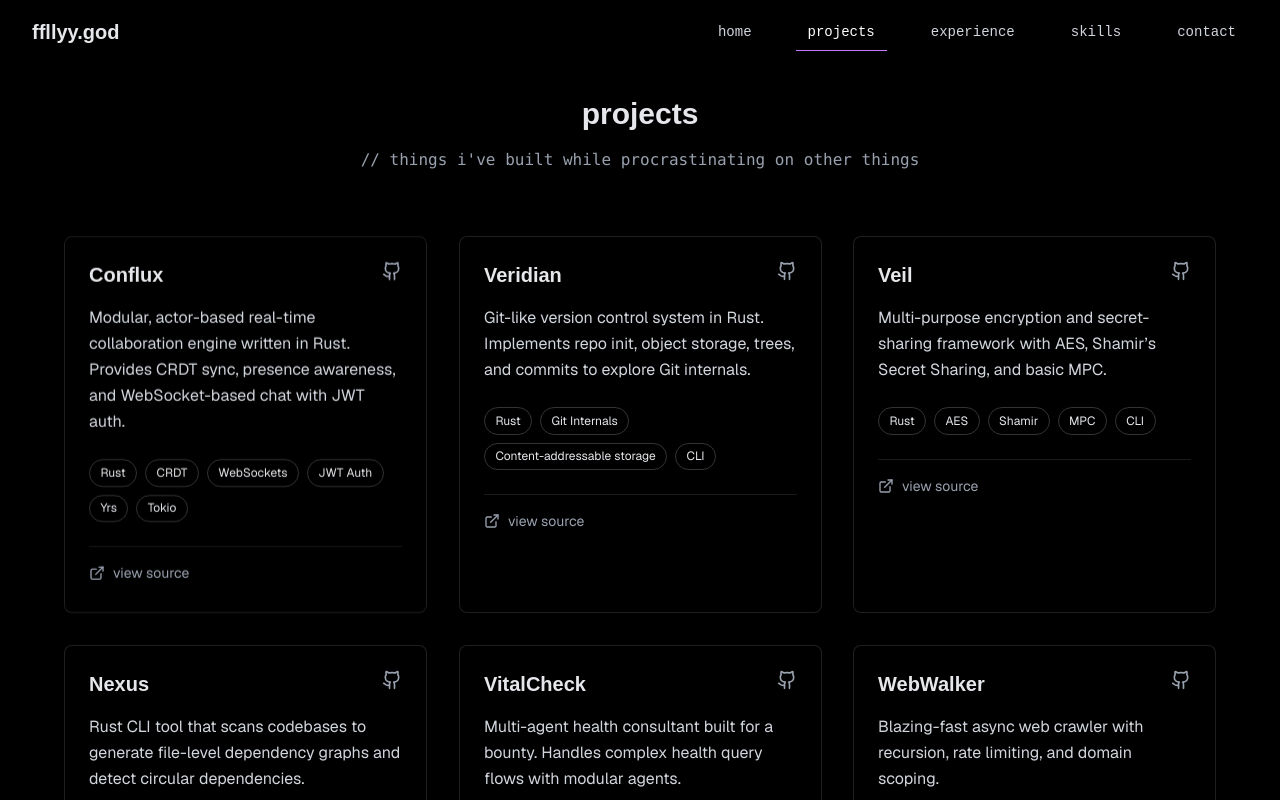
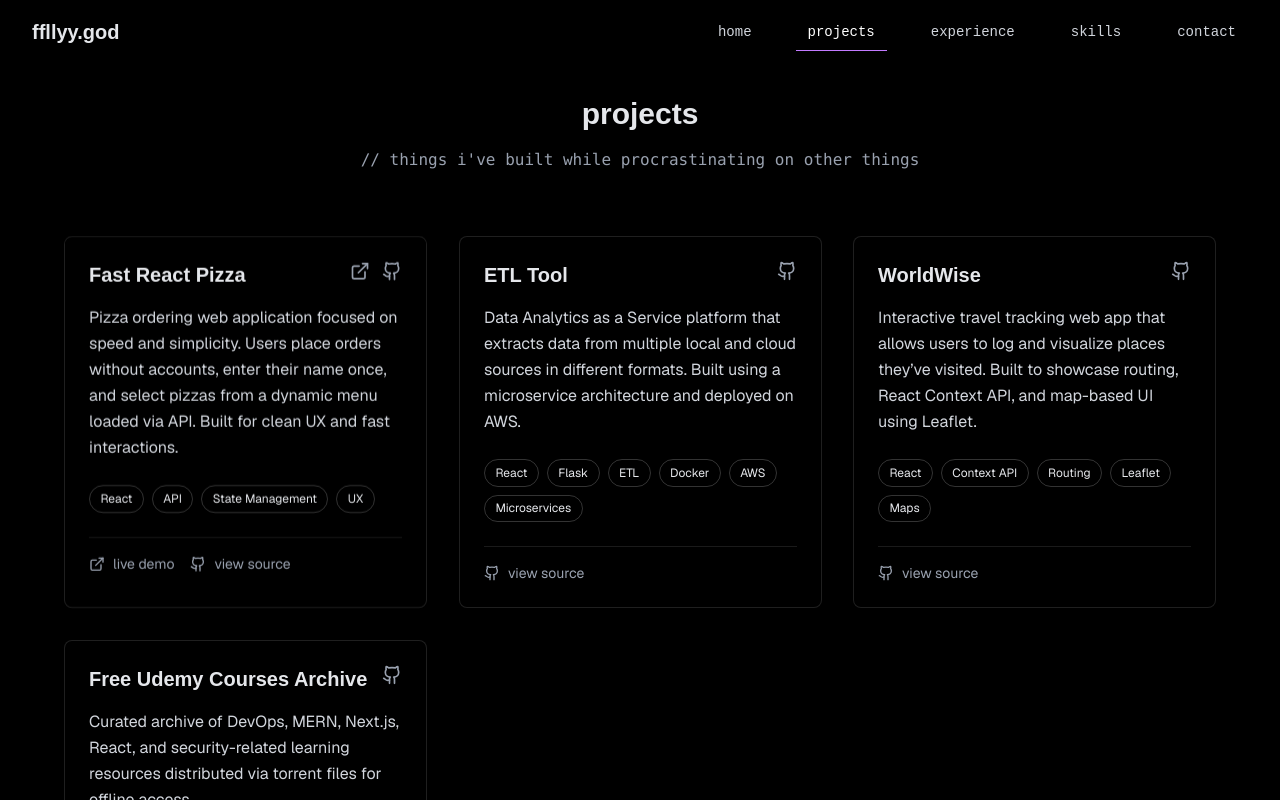
Before and after one commit to ffllyygod/next-port, a Next.js app: page /projects in a window 1280 px wide. Shown: the top 800 px of the page. Built offline with nearby package versions, Linux system fonts and the light colour scheme; a web font is replaced by a local one.

Commit message:
added projects

```diff
--- a/app/_components/projects/project-card.tsx
+++ b/app/_components/projects/project-card.tsx
@@ -21,15 +21,29 @@ export default function ProjectCard({
           {project.title}
         </h3>
 
+        <div className="flex items-center gap-3">
+          {project.live && (
+            <a
+              href={project.live}
+              target="_blank"
+              rel="noopener noreferrer"
+              className="project-icon text-gray-400 hover:text-purple-400 transition-colors duration-300"
+              aria-label={`${project.title} Live Demo`}
+            >
+              <ExternalLink size={20} />
+            </a>
+          )}
+
           <a
             href={project.github}
             target="_blank"
             rel="noopener noreferrer"
-          className="project-icon text-gray-400 transition-colors duration-300"
+            className="project-icon text-gray-400 hover:text-purple-400 transition-colors duration-300"
             aria-label={`${project.title} GitHub`}
           >
             <Github size={20} />
           </a>
+        </div>
       </div>
 
       {/* Description */}
@@ -50,17 +64,26 @@ export default function ProjectCard({
       </div>
 
       {/* Footer */}
-      <div className="pt-4 border-t border-white/10">
+      <div className="pt-4 border-t border-white/10 flex items-center gap-4">
+        {project.live && (
+          <a
+            href={project.live}
+            target="_blank"
+            rel="noopener noreferrer"
+            className="inline-flex items-center gap-2 text-sm text-gray-400 hover:text-purple-400 transition-colors duration-300"
+          >
+            <ExternalLink size={16} />
+            <span>live demo</span>
+          </a>
+        )}
+
         <a
           href={project.github}
           target="_blank"
           rel="noopener noreferrer"
-          className="inline-flex items-center gap-2 text-sm text-gray-400 hover:text-white transition-colors duration-300"
+          className="inline-flex items-center gap-2 text-sm text-gray-400 hover:text-purple-400 transition-colors duration-300"
         >
-          <ExternalLink
-            size={16}
-            className="project-link-icon transition-transform duration-300"
-          />
+          <Github size={16} />
           <span>view source</span>
         </a>
       </div>
--- a/app/_components/projects/projects.data.ts
+++ b/app/_components/projects/projects.data.ts
@@ -4,63 +4,37 @@ export interface Project {
   description: string;
   tags: string[];
   github: string;
+  live?: string;
 }
 
 export const projects: Project[] = [
   {
-    title: "Conflux",
+    title: "Fast React Pizza",
     description:
-      "Modular, actor-based real-time collaboration engine written in Rust. Provides CRDT sync, presence awareness, and WebSocket-based chat with JWT auth.",
-    tags: ["Rust", "CRDT", "WebSockets", "JWT Auth", "Yrs", "Tokio"],
-    github: "https://github.com/Kayleexx/conflux",
+      "Pizza ordering web application focused on speed and simplicity. Users place orders without accounts, enter their name once, and select pizzas from a dynamic menu loaded via API. Built for clean UX and fast interactions.",
+    tags: ["React", "API", "State Management", "UX"],
+    github: "https://github.com/ffllyygod/Fast-React-Pizza-Co.",
+    live: "https://ffllyy-pizza.netlify.app/",
   },
   {
-    title: "Veridian",
+    title: "ETL Tool",
     description:
-      "Git-like version control system in Rust. Implements repo init, object storage, trees, and commits to explore Git internals.",
-    tags: ["Rust", "Git Internals", "Content-addressable storage", "CLI"],
-    github: "https://github.com/Kayleexx/veridian",
+      "Data Analytics as a Service platform that extracts data from multiple local and cloud sources in different formats. Built using a microservice architecture and deployed on AWS.",
+    tags: ["React", "Flask", "ETL", "Docker", "AWS", "Microservices"],
+    github: "https://github.com/ffllyygod/ETL_Tool",
   },
   {
-    title: "Veil",
+    title: "WorldWise",
     description:
-      "Multi-purpose encryption and secret-sharing framework with AES, Shamir’s Secret Sharing, and basic MPC.",
-    tags: ["Rust", "AES", "Shamir", "MPC", "CLI"],
-    github: "https://github.com/Kayleexx/veil",
+      "Interactive travel tracking web app that allows users to log and visualize places they’ve visited. Built to showcase routing, React Context API, and map-based UI using Leaflet.",
+    tags: ["React", "Context API", "Routing", "Leaflet", "Maps"],
+    github: "https://github.com/ffllyygod/World-Wise",
   },
   {
-    title: "Nexus",
+    title: "Free Udemy Courses Archive",
     description:
-      "Rust CLI tool that scans codebases to generate file-level dependency graphs and detect circular dependencies.",
-    tags: ["Rust", "Clap", "Graph analysis", "petgraph"],
-    github: "https://github.com/Kayleexx/Nexus",
-  },
-  {
-    title: "VitalCheck",
-    description:
-      "Multi-agent health consultant built for a bounty. Handles complex health query flows with modular agents.",
-    tags: ["Python", "dataclasses", "logging", "CLI"],
-    github: "https://github.com/Kayleexx/VitalCheck",
-  },
-  {
-    title: "WebWalker",
-    description:
-      "Blazing-fast async web crawler with recursion, rate limiting, and domain scoping.",
-    tags: ["Rust", "Tokio", "Reqwest", "Scraper", "Serde"],
-    github: "https://github.com/Kayleexx/webwalker",
-  },
-  {
-    title: "AquaMint",
-    description:
-      "DEX tool to create ERC-20 pairs and launch liquidity pools on a Uniswap-style exchange (testnet).",
-    tags: ["Solidity", "Ethers.js", "React", "TypeScript"],
-    github: "https://github.com/Kayleexx/aquamint-dex",
-  },
-  {
-    title: "CryptoFusion",
-    description:
-      "Real-time crypto dashboard showing token prices, market trends, and news via public APIs.",
-    tags: ["React", "Redux", "Chart.js", "APIs"],
-    github: "https://github.com/Kayleexx/CryptoFusion",
+      "Curated archive of DevOps, MERN, Next.js, React, and security-related learning resources distributed via torrent files for offline access.",
+    tags: ["DevOps", "MERN", "Next.js", "React", "Security"],
+    github: "https://github.com/ffllyygod/Free-Udemy-Courses",
   },
 ];
```
Also changed, not shown: 1 other file (tests, documents, lock files or other folders). Lines whose indentation alone changed are shown as unchanged.
